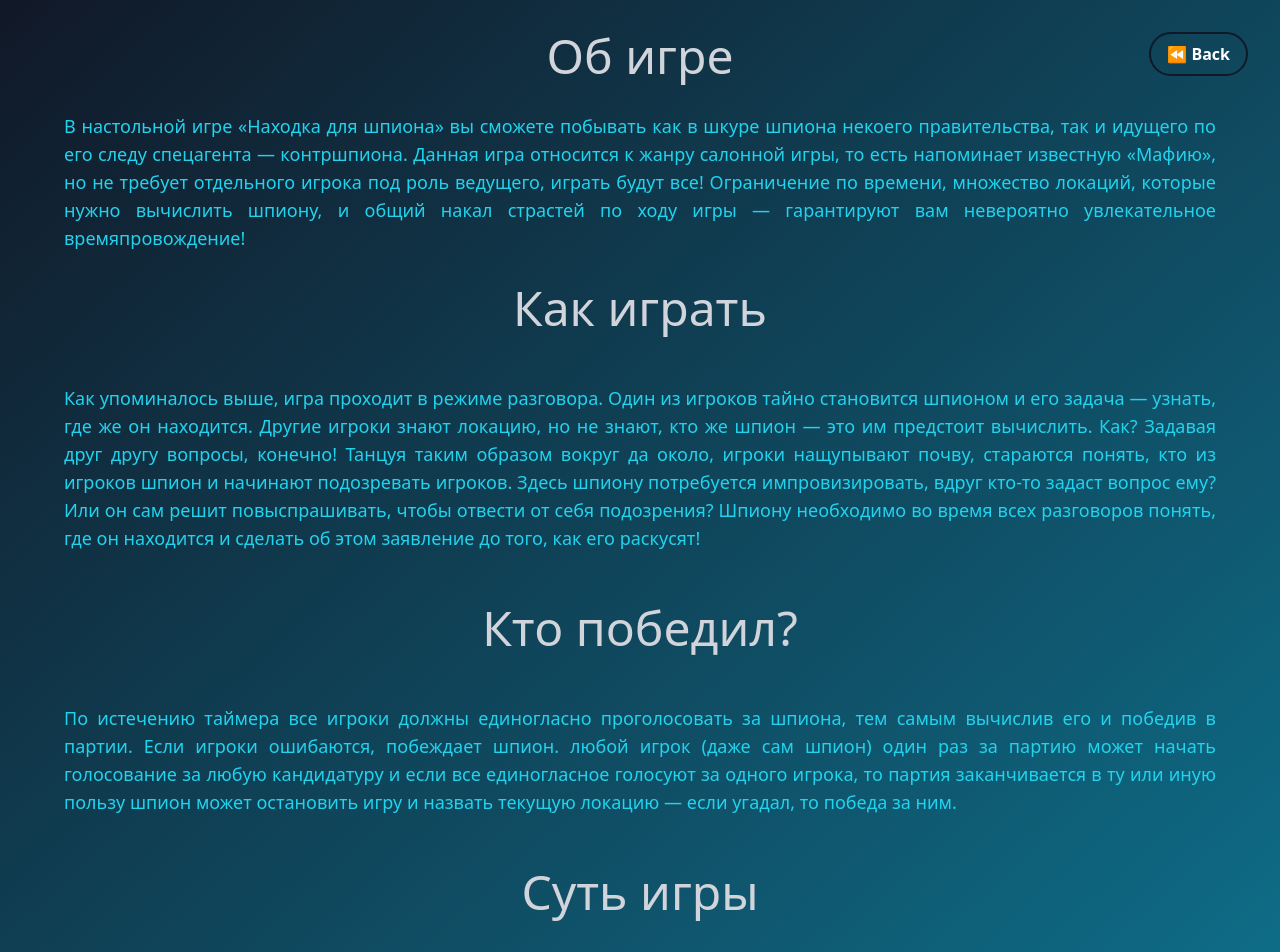
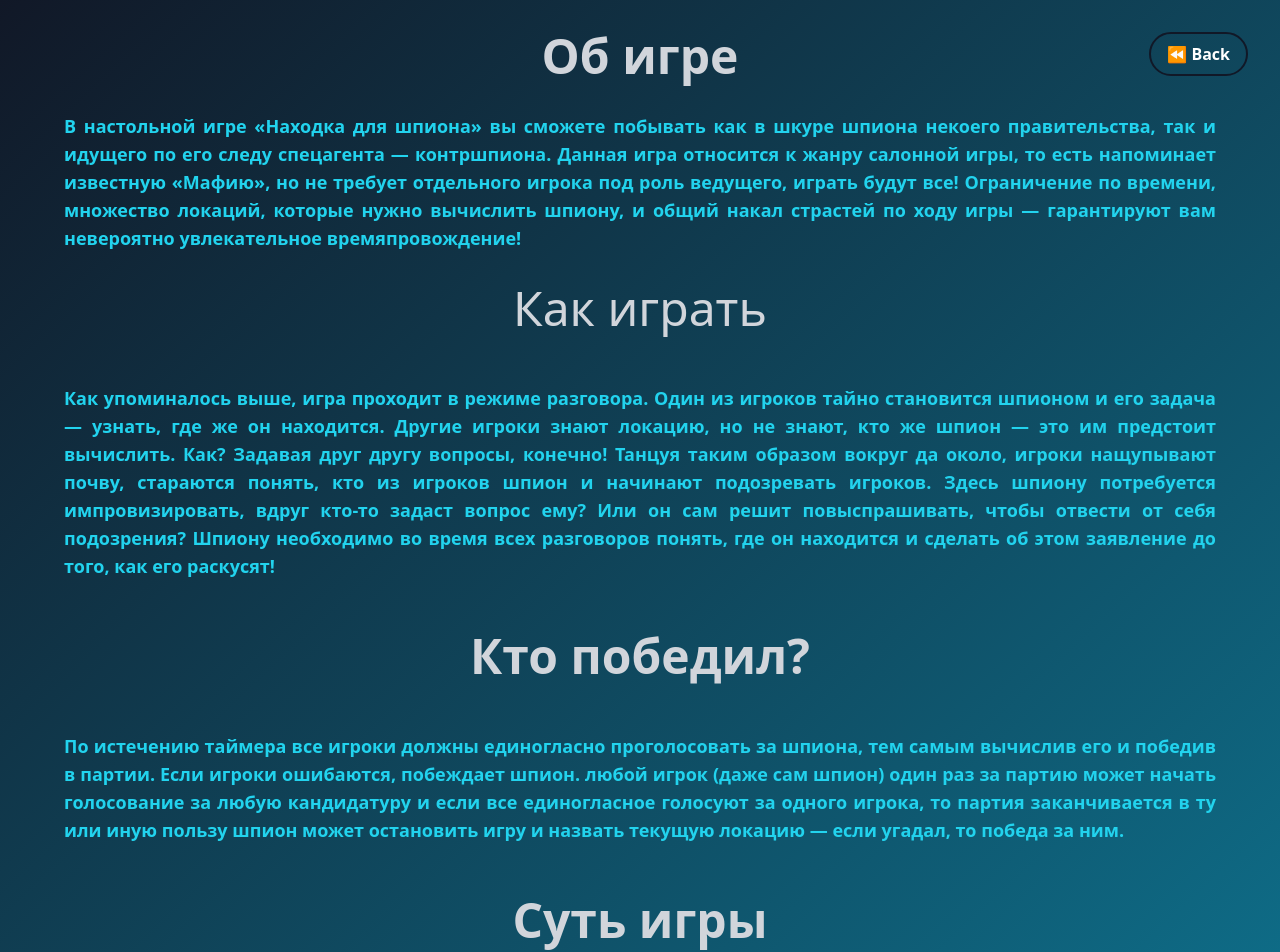
Before and after one commit to rakhmatovich/Spy, a React (Vite) app: page /reference in a window 1280 px wide. Shown: the top 952 px of the page. Built offline with nearby package versions, Linux system fonts and the light colour scheme.

Commit message:
reference

```diff
--- a/src/components/Buttons.jsx
+++ b/src/components/Buttons.jsx
@@ -23,6 +23,8 @@ export default function Buttons() {
       </Link>
 
 
+
+
     </div>
     </>
   );
--- a/src/index.css
+++ b/src/index.css
@@ -20,3 +20,37 @@ body {
       margin: 0;
     }
   }
+
+  .box {
+    background-color: transparent;
+    width: 220px;
+    height: 300px;
+    border: 1px solid #eeeeee;
+    perspective: 1000px;
+    }
+    .box-inner {
+    position: relative;
+    width: 100%;
+    height: 100%;
+    text-align: center;
+    transition: transform 0.5s;
+    transform-style: preserve-3d;
+    }
+    .box:hover .box-inner {
+    transform: rotateY(180deg);
+    }
+    .box-front, .box-back {
+    position: absolute;
+    width: 100%;
+    height: 100%;
+    backface-visibility: hidden;
+    }
+    .box-front {
+    background-color: #cccccc;
+    color: #111111;
+    }
+    .box-back {
+    background-color: #8ebf42;
+    color: #eeeeee;
+    transform: rotateY(180deg);
+    }
--- a/src/pages/Reference.jsx
+++ b/src/pages/Reference.jsx
@@ -7,10 +7,10 @@ export default function Reference() {
         <div className='flex relative pb-20 flex-col items-center bg-gradient-to-br from-gray-900 to-cyan-700 w-[100%] h-[100%]'>
             <BackButton/>
 
-            <h1 className='text-gray-300 my-8 text-center text-3xl md:text-5xl'>
+            <h1 className='text-gray-300 my-8 text-center text-3xl md:text-5xl font-bold'>
                 Об игре
             </h1>
-            <p className='text-cyan-400  y-5 text-lg mg:text-2xl w-[90%] min-w-[300px] text-justify'>
+            <p className='text-cyan-400  y-5 mg:text-2xl w-[90%] min-w-[300px] text-justify font-bold text-lg'>
                 В настольной игре «Находка для шпиона» вы сможете побывать как в шкуре шпиона некоего правительства, так
                 и идущего по его следу спецагента — контршпиона. Данная игра относится к жанру салонной игры, то есть
                 напоминает известную «Мафию», но не требует отдельного игрока под роль ведущего, играть будут все!
@@ -21,7 +21,7 @@ export default function Reference() {
             <h1 className='text-gray-300 my-8 text-center text-3xl md:text-5xl'>
                 Как играть
             </h1>
-            <p className='text-cyan-400  my-5 text-lg mg:text-2xl w-[90%] min-w-[300px] text-justify '>
+            <p className='text-cyan-400  my-5 text-lg mg:text-2xl w-[90%] min-w-[300px] text-justify font-bold'>
                 Как упоминалось выше, игра проходит в режиме разговора. Один из игроков тайно становится шпионом и его
                 задача — узнать, где же он находится. Другие игроки знают локацию, но не знают, кто же шпион — это им
                 предстоит вычислить. Как? Задавая друг другу вопросы, конечно! Танцуя таким образом вокруг да около,
@@ -30,20 +30,20 @@ export default function Reference() {
                 чтобы отвести от себя подозрения? Шпиону необходимо во время всех разговоров понять, где он находится и
                 сделать об этом заявление до того, как его раскусят!
             </p>
-            <h1 className='text-gray-300 my-8 text-center text-3xl md:text-5xl'>
+            <h1 className='text-gray-300 my-8 text-center text-3xl md:text-5xl font-bold'>
                 Кто победил?
             </h1>
-            <p className='text-cyan-400  my-5 text-lg mg:text-2xl w-[90%] min-w-[300px] text-justify'>
+            <p className='text-cyan-400  my-5 text-lg mg:text-2xl w-[90%] min-w-[300px] text-justify font-bold '>
                 По истечению таймера все игроки должны единогласно проголосовать за шпиона, тем самым вычислив его и
                 победив в партии. Если игроки ошибаются, побеждает шпион.
                 любой игрок (даже сам шпион) один раз за партию может начать голосование за любую кандидатуру и если все
                 единогласное голосуют за одного игрока, то партия заканчивается в ту или иную пользу
                 шпион может остановить игру и назвать текущую локацию — если угадал, то победа за ним.
             </p>
-            <h1 className='text-gray-300 my-8 text-center text-3xl md:text-5xl'>
+            <h1 className='text-gray-300 my-8 text-center text-3xl md:text-5xl font-bold'>
                 Суть игры
             </h1>
-            <p className='text-cyan-400 my-5 text-lg mg:text-2xl w-[90%] min-w-[300px] text-justify'>
+            <p className='text-cyan-400 my-5 text-lg mg:text-2xl w-[90%] min-w-[300px] text-justify font-bold'>
                 Найти шпиона. Как играть – каждому игроку, кроме шпиона, дается общая локация. Шпион должен догадаться,
                 где он находится, игроки – кто шпион. Для этого все по очереди задают вопросы друг другу, на которые
                 приложением отводится 5 минут (время, как и количество шпионов, можно менять).
```
